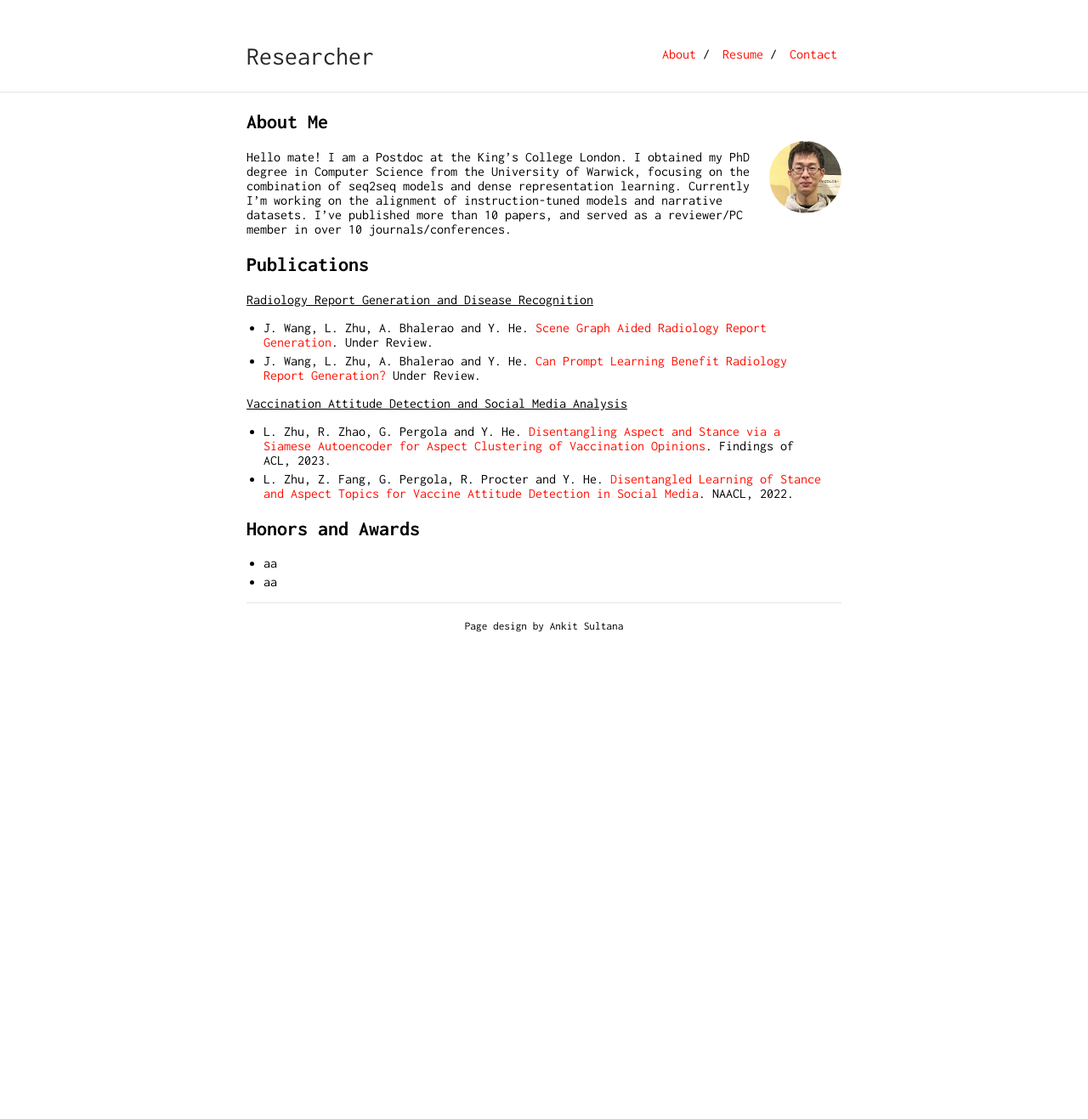
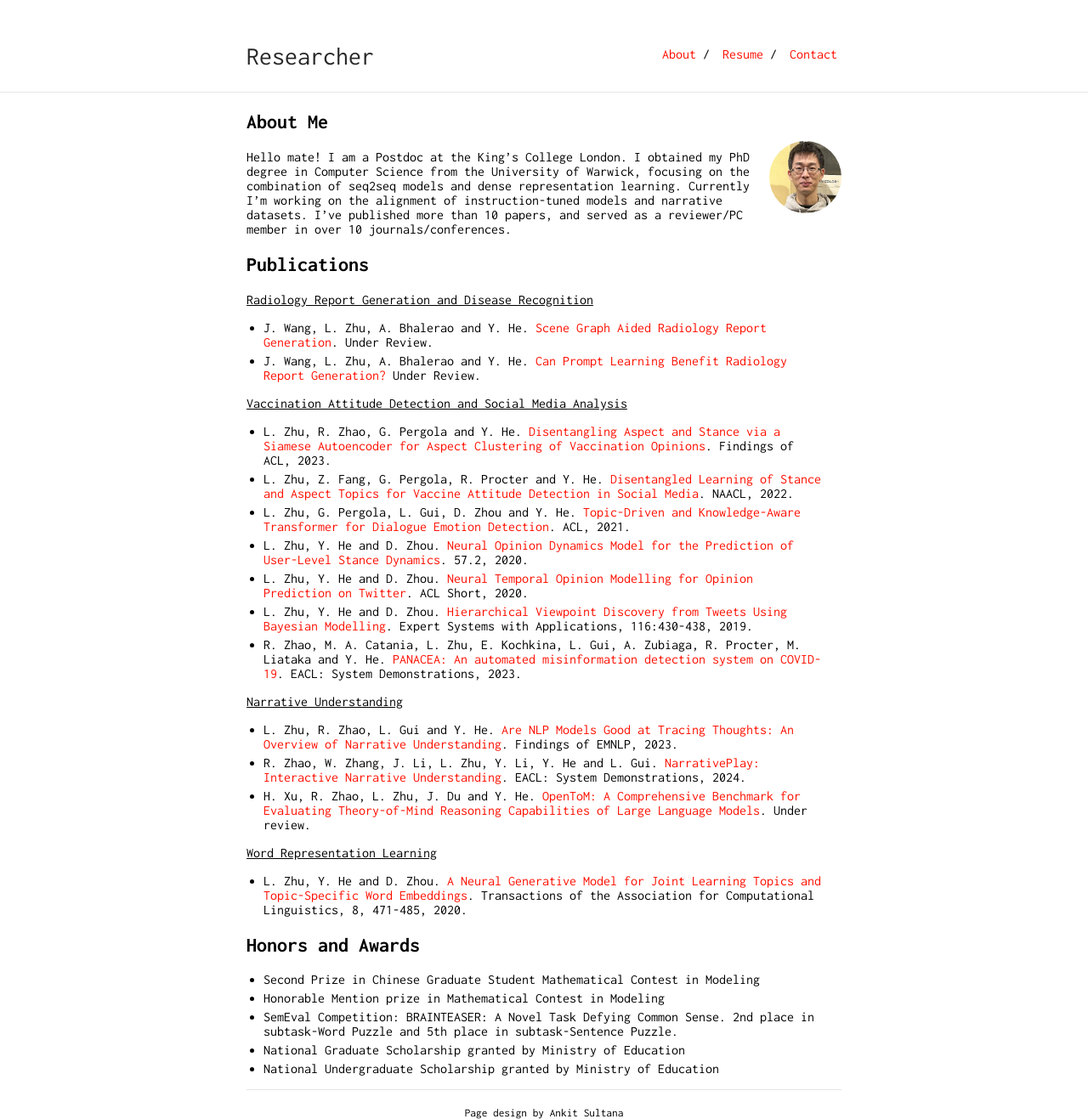
Before and after one commit to somethingx1202/main, a Jekyll site: the page built from index.md, in a window 1280 px wide. Shown: the whole page at 85% size. Built offline with Jekyll 4.4.1, drawn with Linux system fonts in a browser that asks for light colours; our own code applies the rules of GitHub Pages for plain Markdown files; before the commit the page ends 900 px from its top, so only the background shows below that.

Commit message:
Initial commit

```diff
--- a/index.md
+++ b/index.md
@@ -16,8 +16,27 @@ Hello mate! I am a Postdoc at the King's College London. I obtained my PhD degre
 
 - L. Zhu, R. Zhao, G. Pergola and Y. He. [Disentangling Aspect and Stance via a Siamese Autoencoder for Aspect Clustering of Vaccination Opinions](https://aclanthology.org/2023.findings-acl.115.pdf). Findings of ACL, 2023.
 - L. Zhu, Z. Fang, G. Pergola, R. Procter and Y. He. [Disentangled Learning of Stance and Aspect Topics for Vaccine Attitude Detection in Social Media](https://arxiv.org/pdf/2205.03296.pdf). NAACL, 2022.
+- L. Zhu, G. Pergola, L. Gui, D. Zhou and Y. He. [Topic-Driven and Knowledge-Aware Transformer for Dialogue Emotion Detection](https://arxiv.org/pdf/2106.01071.pdf). ACL, 2021.
+- L. Zhu, Y. He and D. Zhou. [Neural Opinion Dynamics Model for the Prediction of User-Level Stance Dynamics](https://core.ac.uk/download/pdf/199216625.pdf). 57.2, 2020.
+- L. Zhu, Y. He and D. Zhou. [Neural Temporal Opinion Modelling for Opinion Prediction on Twitter](https://arxiv.org/pdf/2005.13486.pdf). ACL Short, 2020.
+- L. Zhu, Y. He and D. Zhou. [Hierarchical Viewpoint Discovery from Tweets Using Bayesian Modelling](https://s3.eu-west-2.amazonaws.com/somethingx86/papers/Hierarchical-viewpoint-discovery-from-tweets-using-Bayesian-modelling-ESWA18.pdf). Expert Systems with Applications, 116:430-438, 2019.
+- R. Zhao, M. A. Catania, L. Zhu, E. Kochkina, L. Gui, A. Zubiaga, R. Procter, M. Liataka and Y. He. [PANACEA: An automated misinformation detection system on COVID-19](https://aclanthology.org/2023.findings-acl.115.pdf). EACL: System Demonstrations, 2023.
+
+<ins>Narrative Understanding</ins>
+
+- L. Zhu, R. Zhao, L. Gui and Y. He. [Are NLP Models Good at Tracing Thoughts: An Overview of Narrative Understanding](https://aclanthology.org/2023.findings-emnlp.677.pdf). Findings of EMNLP, 2023.
+- R. Zhao, W. Zhang, J. Li, L. Zhu, Y. Li, Y. He and L. Gui. [NarrativePlay: Interactive Narrative Understanding](https://arxiv.org/pdf/2310.01459.pdf). EACL: System Demonstrations, 2024.
+- H. Xu, R. Zhao, L. Zhu, J. Du and Y. He. [OpenToM: A Comprehensive Benchmark for Evaluating Theory-of-Mind Reasoning Capabilities of Large Language Models](https://arxiv.org/pdf/2402.06044.pdf). Under review.
+
+<ins>Word Representation Learning</ins>
+
+- L. Zhu, Y. He and D. Zhou. [A Neural Generative Model for Joint Learning Topics and Topic-Specific Word Embeddings](https://arxiv.org/pdf/2008.04702.pdf). Transactions of the Association for Computational Linguistics, 8, 471-485, 2020.
+
 
 ## Honors and Awards
 
-* aa
-* aa
+* Second Prize in Chinese Graduate Student Mathematical Contest in Modeling
+* Honorable Mention prize in Mathematical Contest in Modeling
+* SemEval Competition: BRAINTEASER: A Novel Task Defying Common Sense. 2nd place in subtask-Word Puzzle and 5th place in subtask-Sentence Puzzle.
+* National Graduate Scholarship granted by Ministry of Education
+* National Undergraduate Scholarship granted by Ministry of Education
```
